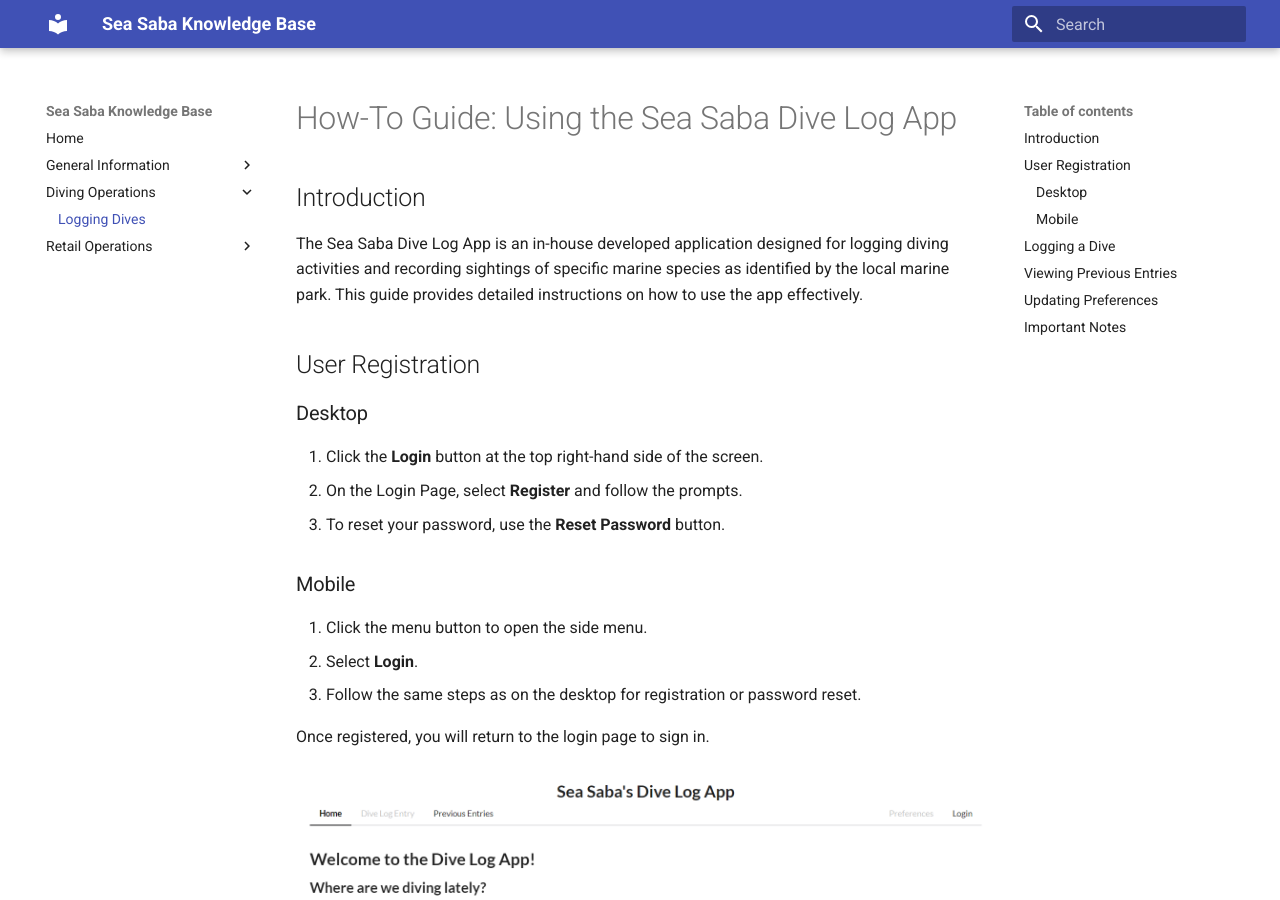
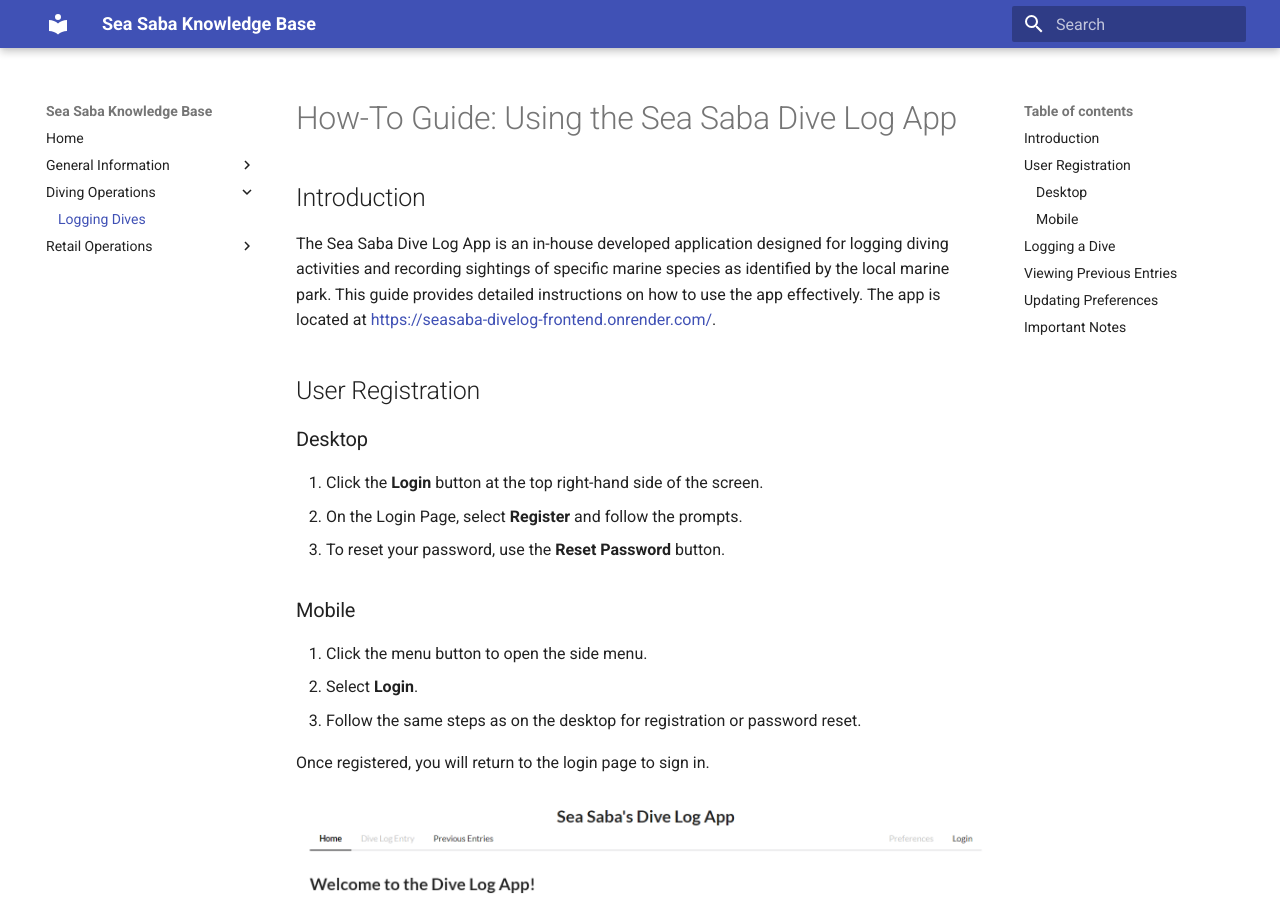
Before and after one commit to spizeck/Sea-Saba-Knowledge-Base, an MkDocs documentation site: the page built from docs/DiveOperations/DiveLogApp.md, in a window 1280 px wide and 900 px high. Built offline with MkDocs 1.6.1 and Material for MkDocs 9.7.7, drawn with Linux system fonts in a browser that asks for light colours.

Commit message:
On branch main Your branch is up to date with 'origin/main'.
Changes to be committed:
	modified:   docs/DiveOperations/DiveLogApp.md

```diff
--- a/docs/DiveOperations/DiveLogApp.md
+++ b/docs/DiveOperations/DiveLogApp.md
@@ -1,7 +1,7 @@
 # How-To Guide: Using the Sea Saba Dive Log App
 
 ## Introduction
-The Sea Saba Dive Log App is an in-house developed application designed for logging diving activities and recording sightings of specific marine species as identified by the local marine park. This guide provides detailed instructions on how to use the app effectively.
+The Sea Saba Dive Log App is an in-house developed application designed for logging diving activities and recording sightings of specific marine species as identified by the local marine park. This guide provides detailed instructions on how to use the app effectively. The app is located at [https://seasaba-divelog-frontend.onrender.com/](https://seasaba-divelog-frontend.onrender.com/).
 
 ## User Registration
 ### Desktop
```
